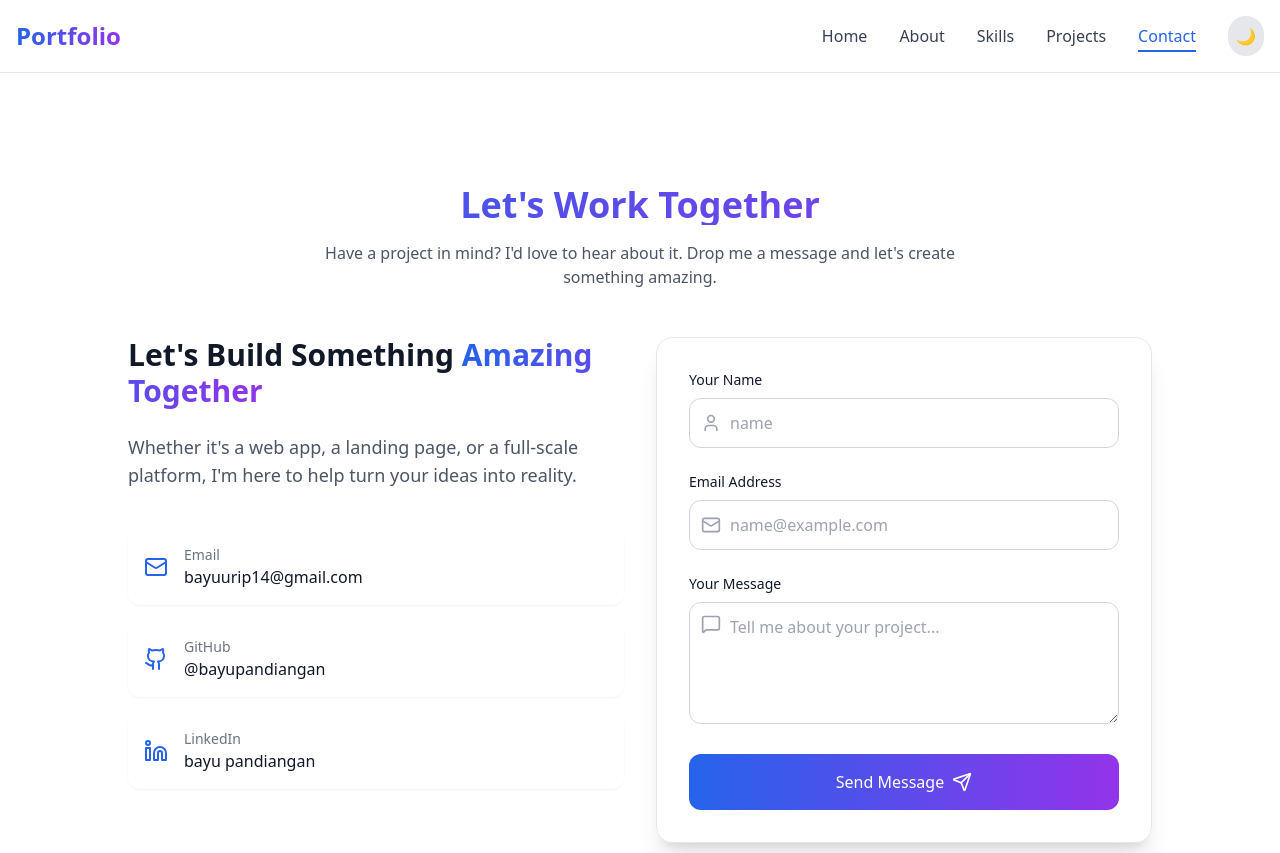
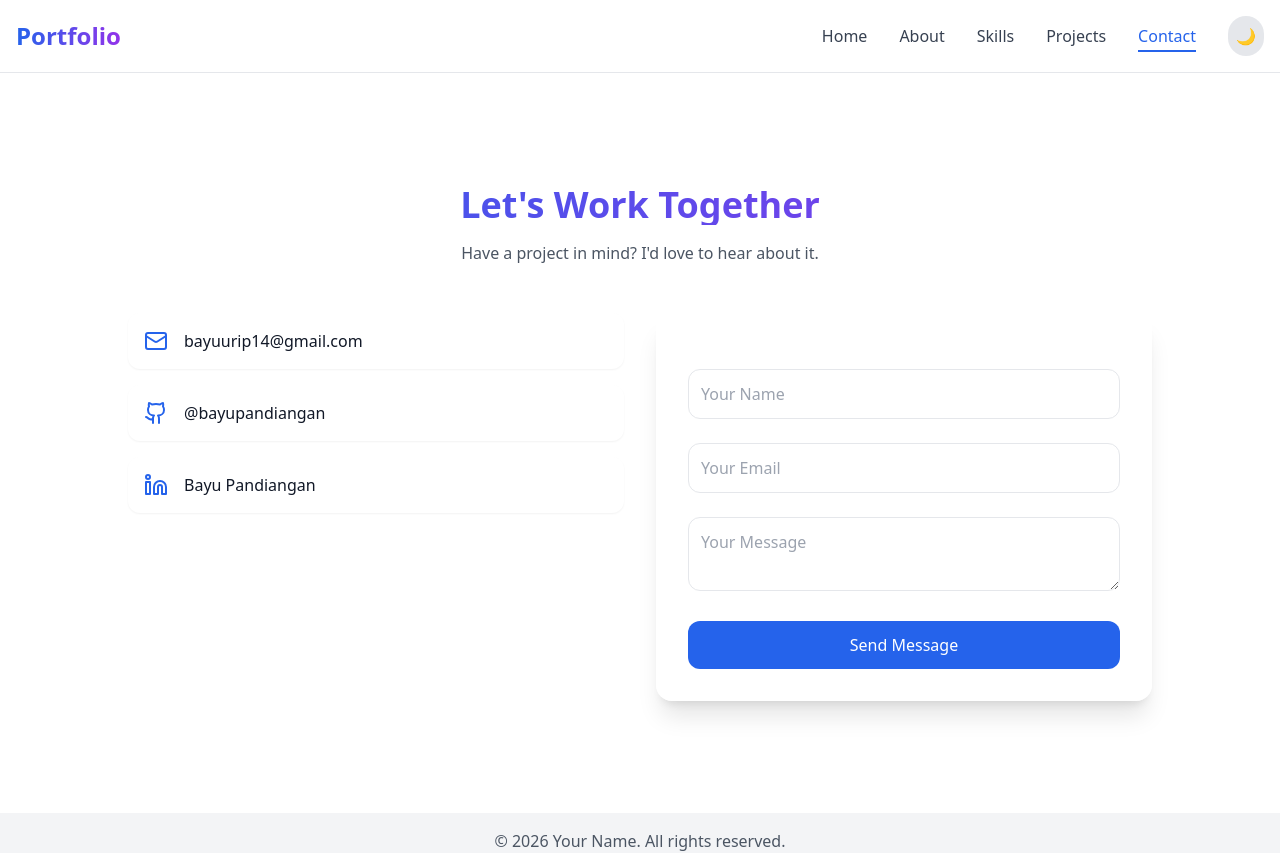
Before and after one commit to bayupandiangan/Portfolio-vite, a React app: page /contact in a window 1280 px wide. Shown: the top 853 px of the page. Built offline with nearby package versions, Linux system fonts and the light colour scheme; the HTML template or start-up script is replaced by a standard one.

Commit message:
add netlify contact form

```diff
--- a/src/pages/Contact.jsx
+++ b/src/pages/Contact.jsx
@@ -13,14 +13,36 @@ const Contact = () => {
     setFormData({ ...formData, [e.target.name]: e.target.value })
   }
 
-  const handleSubmit = (e) => {
+  const handleSubmit = async (e) => {
     e.preventDefault()
-    alert('Message sent! (simulasi)')
+
+    try {
+      await fetch('/', {
+        method: 'POST',
+        headers: { 'Content-Type': 'application/x-www-form-urlencoded' },
+        body: new URLSearchParams({
+          'form-name': 'contact',
+          ...formData,
+        }).toString(),
+      })
+
+      alert('✅ Message sent successfully!')
+
+      setFormData({
+        name: '',
+        email: '',
+        message: '',
+      })
+    } catch (error) {
+      alert('❌ Failed to send message')
+    }
   }
 
   return (
     <section className="py-20">
       <div className="container mx-auto px-4">
+
+        {/* TITLE */}
         <motion.h2
           initial={{ opacity: 0, y: -20 }}
           whileInView={{ opacity: 1, y: 0 }}
@@ -29,136 +51,88 @@ const Contact = () => {
         >
           Let's Work Together
         </motion.h2>
+
+        {/* DESC */}
         <motion.p
           initial={{ opacity: 0 }}
           whileInView={{ opacity: 1 }}
           viewport={{ once: true }}
           className="text-center text-gray-600 dark:text-gray-400 mb-12 max-w-2xl mx-auto"
         >
-          Have a project in mind? I'd love to hear about it. Drop me a message and let's create something amazing.
+          Have a project in mind? I'd love to hear about it.
         </motion.p>
 
         <div className="grid md:grid-cols-2 gap-8 items-start max-w-5xl mx-auto">
-          {/* Left Column - Info */}
-          <motion.div
-            initial={{ opacity: 0, x: -30 }}
-            whileInView={{ opacity: 1, x: 0 }}
-            viewport={{ once: true }}
-            transition={{ duration: 0.6 }}
-            className="space-y-6"
-          >
-            <h3 className="text-3xl font-bold">
-              Let's Build Something{' '}
-              <span className="bg-gradient-to-r from-blue-600 to-purple-600 bg-clip-text text-transparent">
-                Amazing Together
-              </span>
-            </h3>
-            <p className="text-gray-600 dark:text-gray-400 text-lg">
-              Whether it's a web app, a landing page, or a full-scale platform, I'm here to help turn your ideas into reality.
-            </p>
 
-            <div className="space-y-4 pt-4">
+          {/* LEFT */}
+          <div className="space-y-4">
             <div className="flex items-center gap-4 p-4 bg-white dark:bg-gray-800 rounded-xl shadow-sm">
               <Mail className="w-6 h-6 text-blue-600" />
-                <div>
-                  <p className="text-sm text-gray-500">Email</p>
-                  <a href="mailto:bayuurip14@gmail.com" className="font-medium hover:text-blue-600">
-                    bayuurip14@gmail.com
-                  </a>
-                </div>
+              <a href="mailto:bayuurip14@gmail.com">bayuurip14@gmail.com</a>
             </div>
 
             <div className="flex items-center gap-4 p-4 bg-white dark:bg-gray-800 rounded-xl shadow-sm">
               <Github className="w-6 h-6 text-blue-600" />
-                <div>
-                  <p className="text-sm text-gray-500">GitHub</p>
-                  <a href="https://github.com/bayupandiangan" target="_blank" rel="noopener noreferrer" className="font-medium hover:text-blue-600">
-                    @bayupandiangan
-                  </a>
-                </div>
+              <a href="https://github.com/bayupandiangan">@bayupandiangan</a>
             </div>
 
             <div className="flex items-center gap-4 p-4 bg-white dark:bg-gray-800 rounded-xl shadow-sm">
               <Linkedin className="w-6 h-6 text-blue-600" />
-                <div>
-                  <p className="text-sm text-gray-500">LinkedIn</p>
-                  <a href="https://linkedin.com/in/bayu-pandiangan" target="_blank" rel="noopener noreferrer" className="font-medium hover:text-blue-600">
-                   bayu pandiangan
-                  </a>
+              <a href="https://linkedin.com/in/bayu-pandiangan">Bayu Pandiangan</a>
             </div>
           </div>
-            </div>
-          </motion.div>
 
-          {/* Right Column - Form */}
-          <motion.div
-            initial={{ opacity: 0, x: 30 }}
-            whileInView={{ opacity: 1, x: 0 }}
-            viewport={{ once: true }}
-            transition={{ duration: 0.6 }}
-            className="bg-white/70 dark:bg-gray-800/70 backdrop-blur-lg rounded-2xl p-8 shadow-xl border border-gray-200 dark:border-gray-700"
+          {/* FORM */}
+          <div className="bg-white/70 dark:bg-gray-800/70 rounded-2xl p-8 shadow-xl">
+
+            <form
+              name="contact"
+              method="POST"
+              data-netlify="true"
+              onSubmit={handleSubmit}
+              className="space-y-6"
             >
-            <form onSubmit={handleSubmit} className="space-y-6">
-              <div>
-                <label htmlFor="name" className="block text-sm font-medium mb-2">Your Name</label>
-                <div className="relative">
-                  <User className="absolute left-3 top-1/2 -translate-y-1/2 w-5 h-5 text-gray-400" />
+              {/* WAJIB */}
+              <input type="hidden" name="form-name" value="contact" />
+
               <input
                 type="text"
-                    id="name"
                 name="name"
                 value={formData.name}
                 onChange={handleChange}
+                placeholder="Your Name"
+                className="w-full p-3 border rounded-xl"
                 required
-                    className="w-full pl-10 pr-4 py-3 bg-white dark:bg-gray-900 border border-gray-300 dark:border-gray-600 rounded-xl focus:outline-none focus:ring-2 focus:ring-blue-500/50 focus:border-transparent transition"
-                    placeholder="name"
               />
-                </div>
-              </div>
 
-              <div>
-                <label htmlFor="email" className="block text-sm font-medium mb-2">Email Address</label>
-                <div className="relative">
-                  <Mail className="absolute left-3 top-1/2 -translate-y-1/2 w-5 h-5 text-gray-400" />
               <input
                 type="email"
-                    id="email"
                 name="email"
                 value={formData.email}
                 onChange={handleChange}
+                placeholder="Your Email"
+                className="w-full p-3 border rounded-xl"
                 required
-                    className="w-full pl-10 pr-4 py-3 bg-white dark:bg-gray-900 border border-gray-300 dark:border-gray-600 rounded-xl focus:outline-none focus:ring-2 focus:ring-blue-500/50 focus:border-transparent transition"
-                    placeholder="name@example.com"
               />
-                </div>
-              </div>
 
-              <div>
-                <label htmlFor="message" className="block text-sm font-medium mb-2">Your Message</label>
-                <div className="relative">
-                  <MessageSquare className="absolute left-3 top-3 w-5 h-5 text-gray-400" />
               <textarea
-                    id="message"
                 name="message"
-                    rows="4"
                 value={formData.message}
                 onChange={handleChange}
+                placeholder="Your Message"
+                className="w-full p-3 border rounded-xl"
                 required
-                    className="w-full pl-10 pr-4 py-3 bg-white dark:bg-gray-900 border border-gray-300 dark:border-gray-600 rounded-xl focus:outline-none focus:ring-2 focus:ring-blue-500/50 focus:border-transparent transition"
-                    placeholder="Tell me about your project..."
               />
-                </div>
-              </div>
 
               <button
                 type="submit"
-                className="w-full px-6 py-4 bg-gradient-to-r from-blue-600 to-purple-600 text-white rounded-xl font-medium hover:shadow-lg hover:shadow-blue-500/30 transition-all duration-300 hover:scale-[1.02] flex items-center justify-center gap-2"
+                className="w-full bg-blue-600 text-white py-3 rounded-xl"
               >
                 Send Message
-                <Send className="w-5 h-5" />
               </button>
             </form>
-          </motion.div>
+
+          </div>
         </div>
       </div>
     </section>
```
Lines whose indentation alone changed are shown as unchanged.
